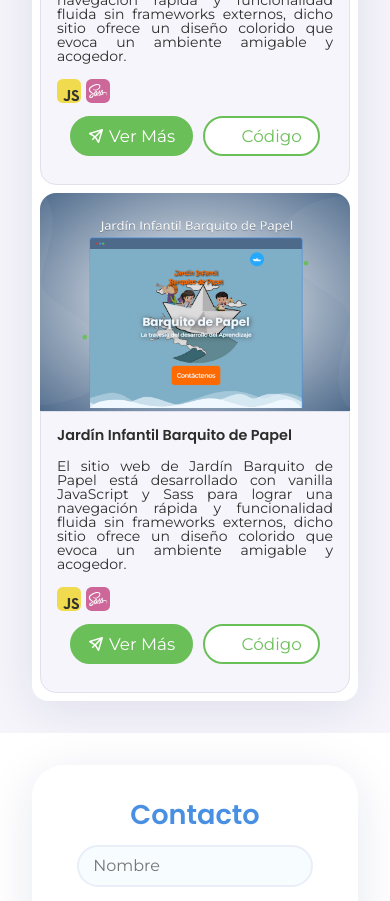
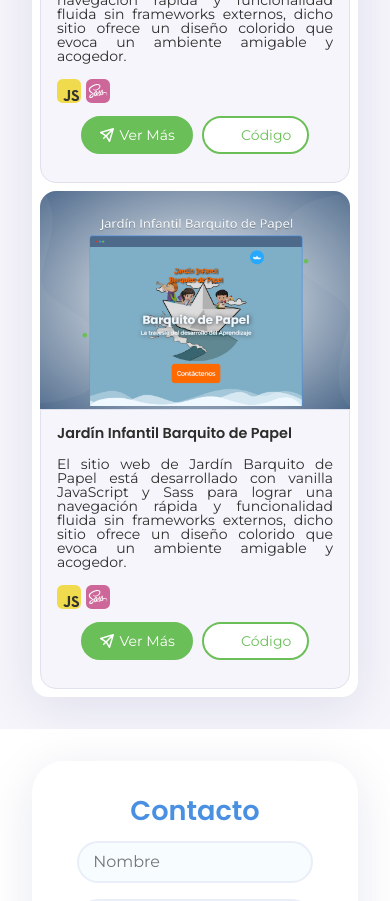
Before and after one commit to Julian-D-Rojas/portfolio, a React (Vite) app: page / in a window 390 px wide. Shown: the part 1220-2121 px from the top of the page. Built offline with nearby package versions, Linux system fonts and the light colour scheme.

Commit message:
responsive 2

```diff
--- a/src/components/Proyect.css
+++ b/src/components/Proyect.css
@@ -46,6 +46,7 @@
     justify-content: center;
     flex-wrap: wrap;
     gap: .3rem;
+    font-size: 0.875rem;
 }
 .div-Proyect--technologies{
     display: flex;
```
